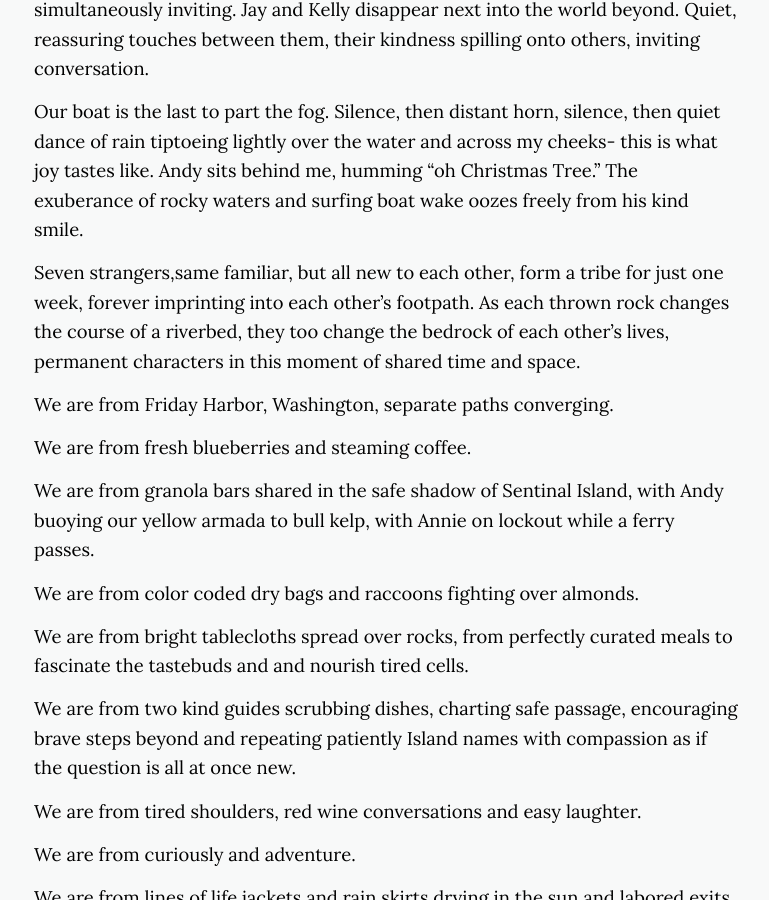
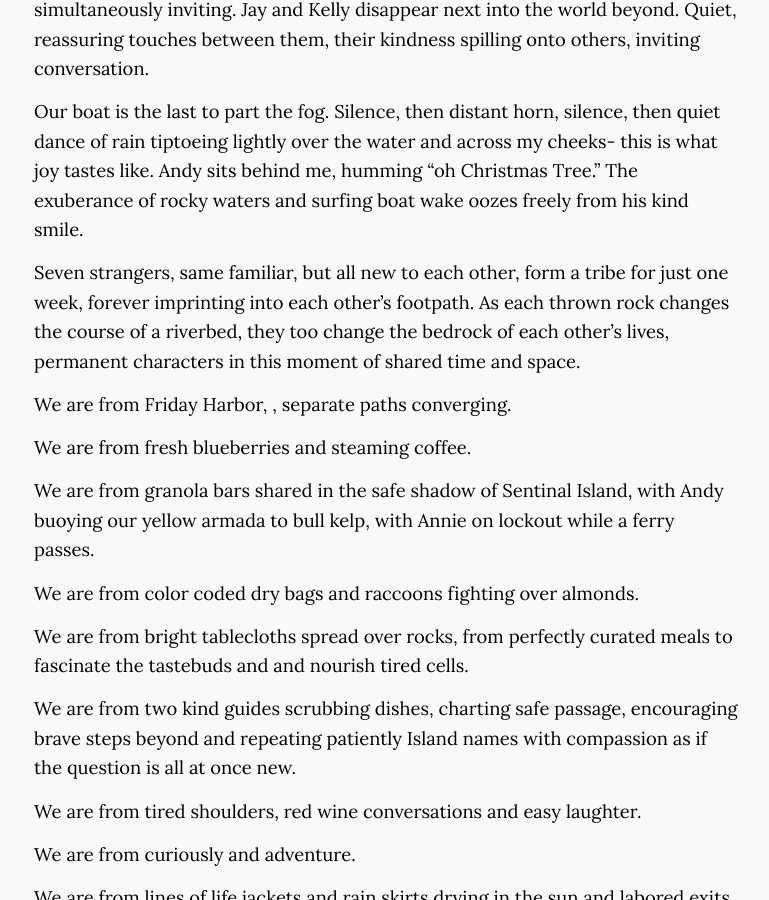
Before and after one commit to December08th/CSKGuide, a Jekyll site: the page built from _posts/2019-11-08-Guest Poem.md, in a window 1280 px wide and 900 px high, scrolled down 1262 px. Shown: the whole window, without its empty margins (254-1023 px from the left). Built offline with Jekyll 4.4.1, drawn with Linux system fonts in a browser that asks for light colours; nearby versions of some CDN libraries; a script that is not in the unit is left out; comment, search, counter and statistics services are not loaded.

Commit message:
Update from Forestry.io Wes Edholm updated _posts/2019-11-08-Guest Poem.md

```diff
--- a/_posts/2019-11-08-Guest Poem.md
+++ b/_posts/2019-11-08-Guest Poem.md
@@ -14,9 +14,9 @@ Annie leads the pack into the foggy abyss with steadiness and strength, her love
 
 Our boat is the last to part the fog. Silence, then distant horn, silence, then quiet dance of rain tiptoeing lightly over the water and across my cheeks- this is what joy tastes like. Andy sits behind me, humming “oh Christmas Tree.” The exuberance of rocky waters and surfing boat wake oozes freely from his kind smile.
 
-Seven strangers,same familiar, but all new to each other, form a tribe for just one week, forever imprinting into each other’s footpath. As each thrown rock changes the course of a riverbed, they too change the bedrock of each other’s lives, permanent characters in this moment of shared time and space.
+Seven strangers, same familiar, but all new to each other, form a tribe for just one week, forever imprinting into each other’s footpath. As each thrown rock changes the course of a riverbed, they too change the bedrock of each other’s lives, permanent characters in this moment of shared time and space.
 
-We are from Friday Harbor, Washington, separate paths converging.
+We are from Friday Harbor, , separate paths converging.
 
 We are from fresh blueberries and steaming coffee.
 
```
Also changed, not shown: other parts of _posts/2019-11-08-Guest Poem.md (+1 -1 lines).
